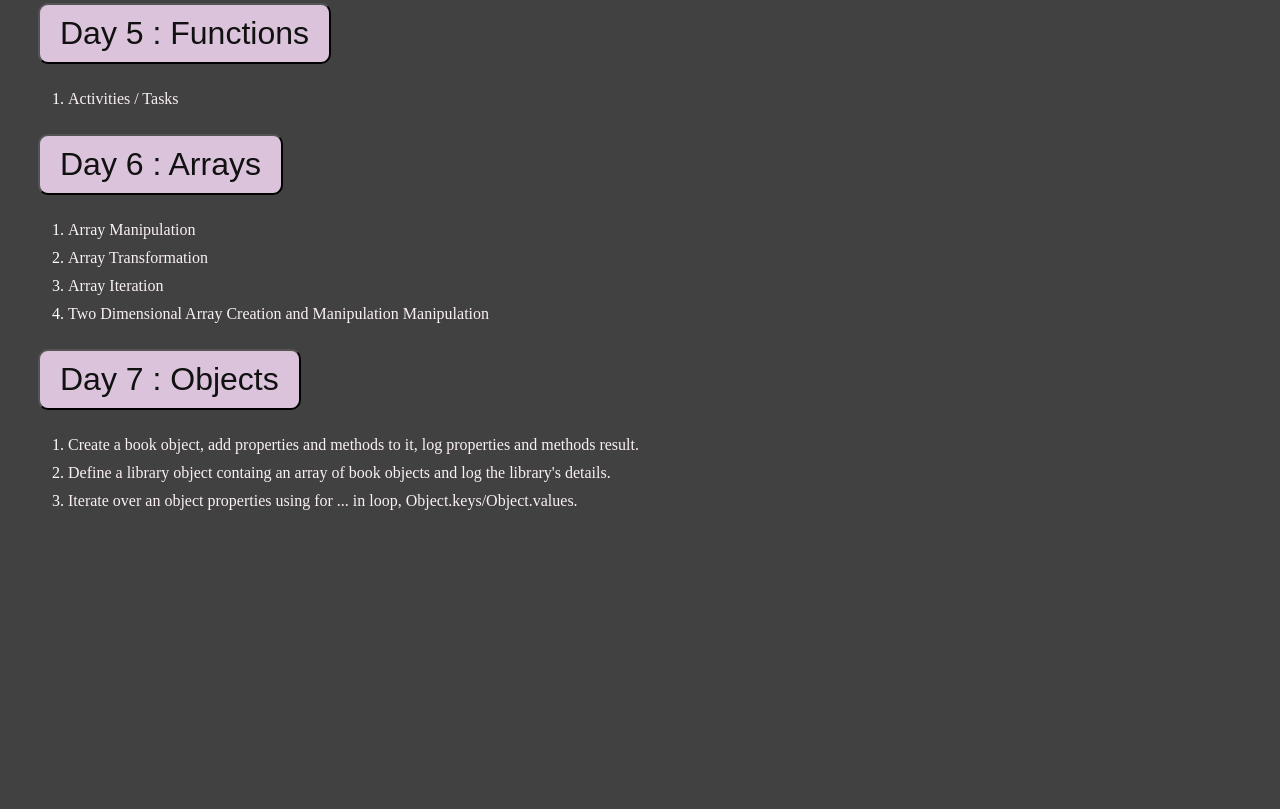
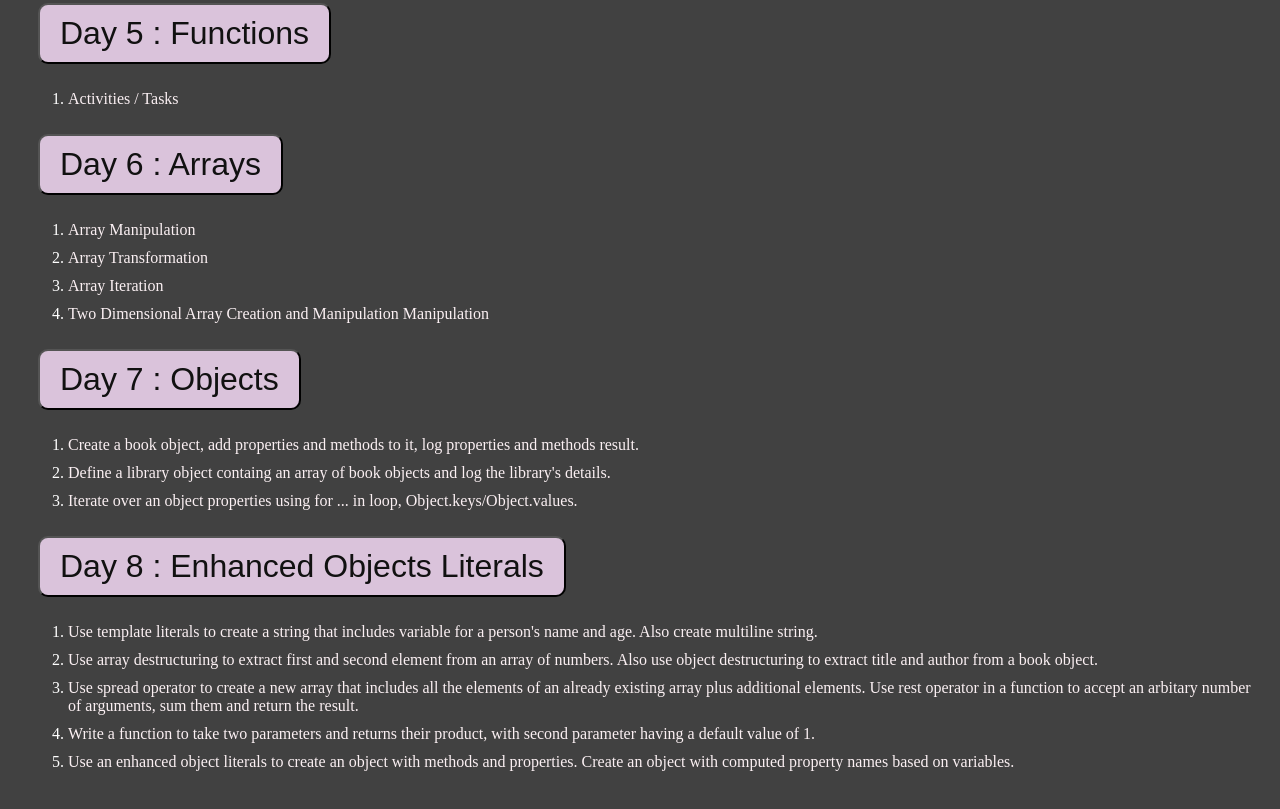
Before and after one commit to CharanjeetKaur72/jsChallenge, a plain HTML site: page index.html in a window 1280 px wide. Shown: the part 1323-2132 px from the top of the page. Before the commit the page ends 1877 px from the top, so only its background shows below. Drawn offline with Linux system fonts and the light colour scheme.

Commit message:
Day 8 updations

```diff
--- /dev/null
+++ b/Day8/defaultParameters.js
@@ -0,0 +1,16 @@
+// Activity 4: Default Parameters
+
+function defaultParameters() {
+  console.log(
+    "Getting product of 2 numbers where second parameter passed to the function has default value of 1:"
+  );
+
+  let p = getProduct(25, 5);
+  console.log(`calling ... getProduct(25, 5), result: ${p}`);
+  p = getProduct(31);
+  console.log(`Calling ... getProduct(31), result: ${p}`);
+}
+
+function getProduct(param1, param2 = 1) {
+  return param1 * param2;
+}
--- /dev/null
+++ b/Day8/destructuring.js
@@ -0,0 +1,21 @@
+function destructuring() {
+  // Activity 2: destructuring
+
+  // Task 3: Use array destructuring to extract first and second element from an array of numbers
+  const arrNum = [23, 55, 34, 2, 88];
+  const [element1, element2] = arrNum;
+  console.log(`Destructuring Array of numbers: ${arrNum}`);
+  console.log(`First Elelement: ${element1} and second element: ${element2} `);
+
+  // Task 4: Use object destructuring to extract title and author from a book object
+
+  const book = {
+    title: "Gulliver's Travels",
+    author: "Jonathan Swift",
+    year: 1726,
+  };
+  let { title, author } = book;
+
+  console.log(`Destructuring "book" object: ${book}`);
+  console.log(`title: ${title} and author: ${author}`);
+}
--- /dev/null
+++ b/Day8/enhancedObjectLiteral.js
@@ -0,0 +1,39 @@
+function enhancedObject() {
+  // Activity 5
+
+  // Task 8: Use an enhanced object literals to create an object with methods and properties
+
+  let firstName = "Charanjeet";
+  let lastName = "Kaur";
+  function fullName() {
+    return this.firstName + " " + this.lastName;
+  }
+
+  // object created using enhanced literals
+  const person = {
+    firstName,
+    lastName,
+    fullName,
+  };
+
+  console.log("Enhanced Object : person");
+  console.log(`First Name: ${person.firstName}`);
+  console.log(`Last Name: ${person.lastName}`);
+  console.log(`Full Name: ${person.fullName()}`);
+
+  // Task 9: Create an object with computed property names based on variables
+
+  // computing property of object
+  const propOne = "ID";
+  const propTwo = "Name";
+  const propThree = "Course";
+
+  const student = {
+    [propOne]: 123333,
+    [propTwo]: "Geet",
+    [propThree]: "Science",
+  };
+
+  console.log("object with computed property names -");
+  console.log(student);
+}
--- /dev/null
+++ b/Day8/spreadRest.js
@@ -0,0 +1,23 @@
+function spreadNRest() {
+  // Activity 3: Spread and rest operators
+
+  // Task 5: Use spread operator to create a new array that includes all the elements of an already existing array plus additional elements.
+  const arr = [20, 40, 60, 80];
+  const newArr = [arr, 90, 100, 120];
+
+  console.log(
+    `New Array created using spread operator, where existing array is ${arr} and additional elements are 90, 100 and 120. The new array is -`
+  );
+  console.log(`${newArr}`);
+
+  // Task 6: Use rest operator in a function to accept an arbitary number of arguments, sum them and return the result
+  console.log(`Sum using rest operator:`);
+  console.log(`Arguments: 21, 23. Sum: ${sumUsingRestOperator(21, 23)}`);
+  console.log(
+    `Arguments: 11 ,57 , 43, 100. Sum: ${sumUsingRestOperator(11, 57, 43, 100)}`
+  );
+}
+
+function sumUsingRestOperator(...args) {
+  return args.reduce((a, b) => a + b, 0);
+}
--- /dev/null
+++ b/Day8/templateLiteral.js
@@ -0,0 +1,17 @@
+function templateLiterals() {
+  // Activity 1
+  // Task 1: Use template literals to create a string that includes variable for a person's name and age. Log the result
+  let personName = "Virat Kohli";
+  let personAge = 35;
+
+  console.log("Using template literals-");
+  console.log(`Person Name: ${personName},  Persons Age: ${personAge}`);
+
+  // Task 2: Create multiline string using template literals. Log the cresult.
+  let line1 = `The chaicode.com has offered "30- days-javascripts challenge".`;
+  let line2 = `Many students have joined this course.`;
+  let line3 = `The course is quite helpful in preparation of Javascript interviews.`;
+
+  let multiLineStr = `${line1}\n${line2}\n${line3}`;
+  console.log(`Multiline string: ${multiLineStr}`);
+}
--- a/index.html
+++ b/index.html
@@ -32,6 +32,12 @@
     <script src="./Day7/libraryObject.js"></script>
     <script src="./Day7/objectIteraion.js"></script>
 
+    <script src="./Day8/destructuring.js"></script>
+    <script src="./Day8/defaultParameters.js"></script>
+    <script src="./Day8/enhancedObjectLiteral.js"></script>
+    <script src="./Day8/spreadRest.js"></script>
+    <script src="./Day8/templateLiteral.js"></script>
+
     <link href="./styles.css" rel="stylesheet" />
 
     <title>Document</title>
@@ -52,6 +58,7 @@
       <a href="#day5">Day 5</a>
       <a href="#day6">Day 6</a>
       <a href="#day7">Day 7</a>
+      <a href="#day8">Day 8</a>
     </nav>
     <hr />
 
@@ -274,5 +281,47 @@
         </li>
       </ol>
     </div>
+
+    <!-- DAY 8 -->
+    <div>
+      <button id="day8">Day 8 : Enhanced Objects Literals</button>
+
+      <ol>
+        <li>
+          <a onclick="templateLiterals()" href="#">
+            Use template literals to create a string that includes variable for
+            a person's name and age. Also create multiline string.
+          </a>
+        </li>
+        <li>
+          <a onclick="destructuring()" href="#"
+            >Use array destructuring to extract first and second element from an
+            array of numbers. Also use object destructuring to extract title and
+            author from a book object.
+          </a>
+        </li>
+        <li>
+          <a onclick="spreadNRest()" href="#"
+            >Use spread operator to create a new array that includes all the
+            elements of an already existing array plus additional elements. Use
+            rest operator in a function to accept an arbitary number of
+            arguments, sum them and return the result.
+          </a>
+        </li>
+        <li>
+          <a onclick="defaultParameters()" href="#"
+            >Write a function to take two parameters and returns their product,
+            with second parameter having a default value of 1.
+          </a>
+        </li>
+        <li>
+          <a onclick="enhancedObject()" href="#"
+            >Use an enhanced object literals to create an object with methods
+            and properties. Create an object with computed property names based
+            on variables.
+          </a>
+        </li>
+      </ol>
+    </div>
   </body>
 </html>
```
